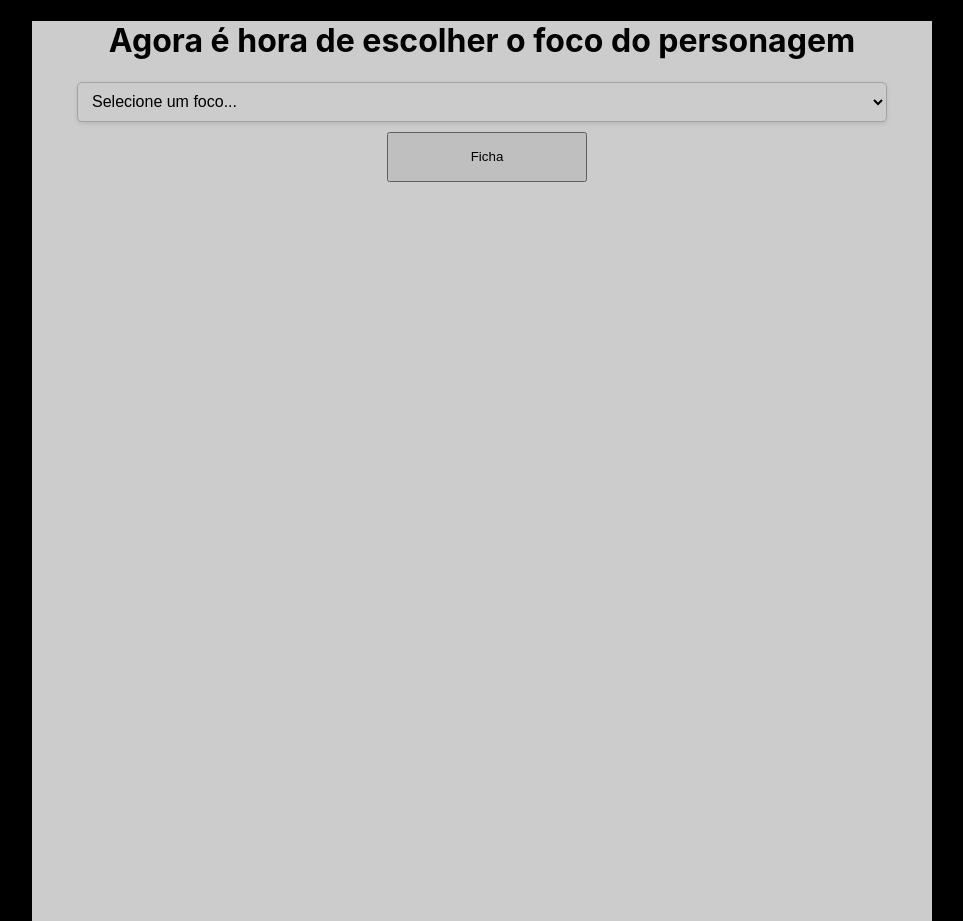
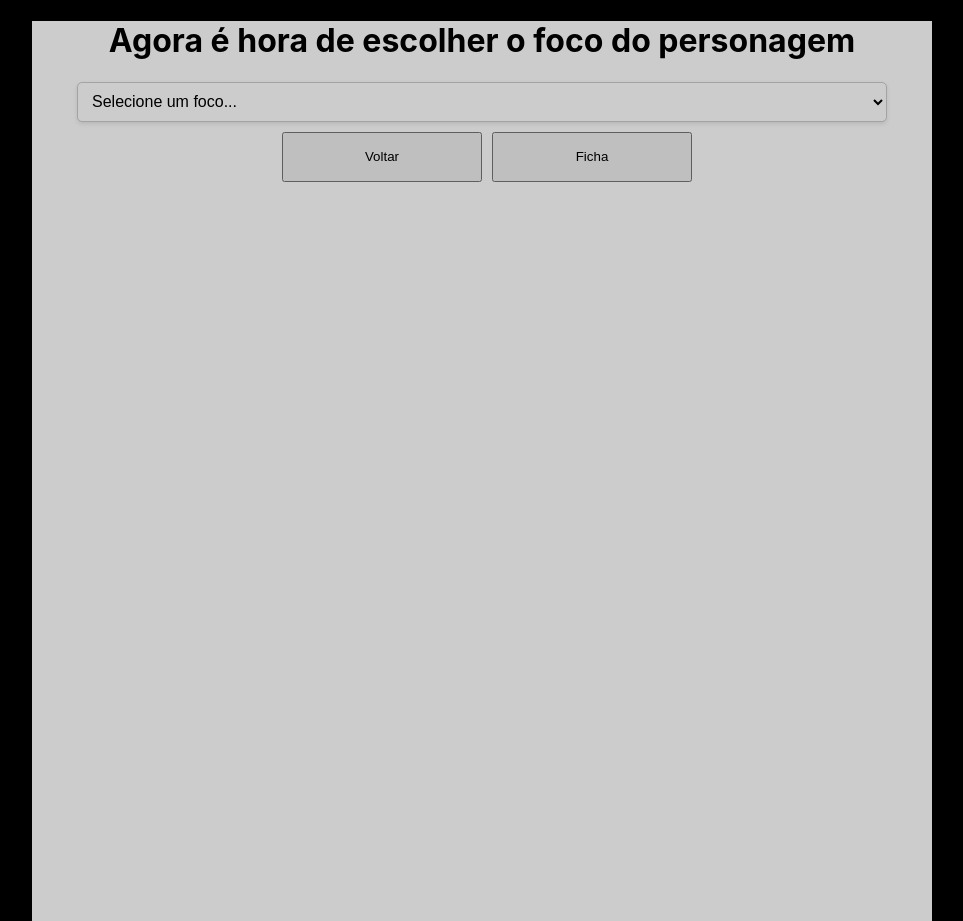
Before and after one commit to AlexandreRodriguesStrapasson/cypher_sheet, a React (Create React App) app in the folder app/: page /ThirdStep in a window 1280 px wide. Shown: the whole page, without its empty margins (158-1121 px from the left). Built offline with nearby package versions, Linux system fonts and the light colour scheme.

Commit message:
feat: add a button to return to secondStep Page

```diff
--- a/app/src/pages/thirdStep.js
+++ b/app/src/pages/thirdStep.js
@@ -43,6 +43,10 @@ function ThirdStep() {
         navigate('/Sheet');
     };
 
+    const goToBack = () => {
+        navigate('/SecondStep');
+    }
+
     return (
         <div className={Style.mainBody}>
             <h1>Agora é hora de escolher o foco do personagem</h1>
@@ -56,6 +60,7 @@ function ThirdStep() {
                 {getDescription(selectedOption)}
             </div>
 
+            <button onClick={goToBack}>Voltar</button>
             <button onClick={goToSheet}>Ficha</button>
         </div>
     );
```
